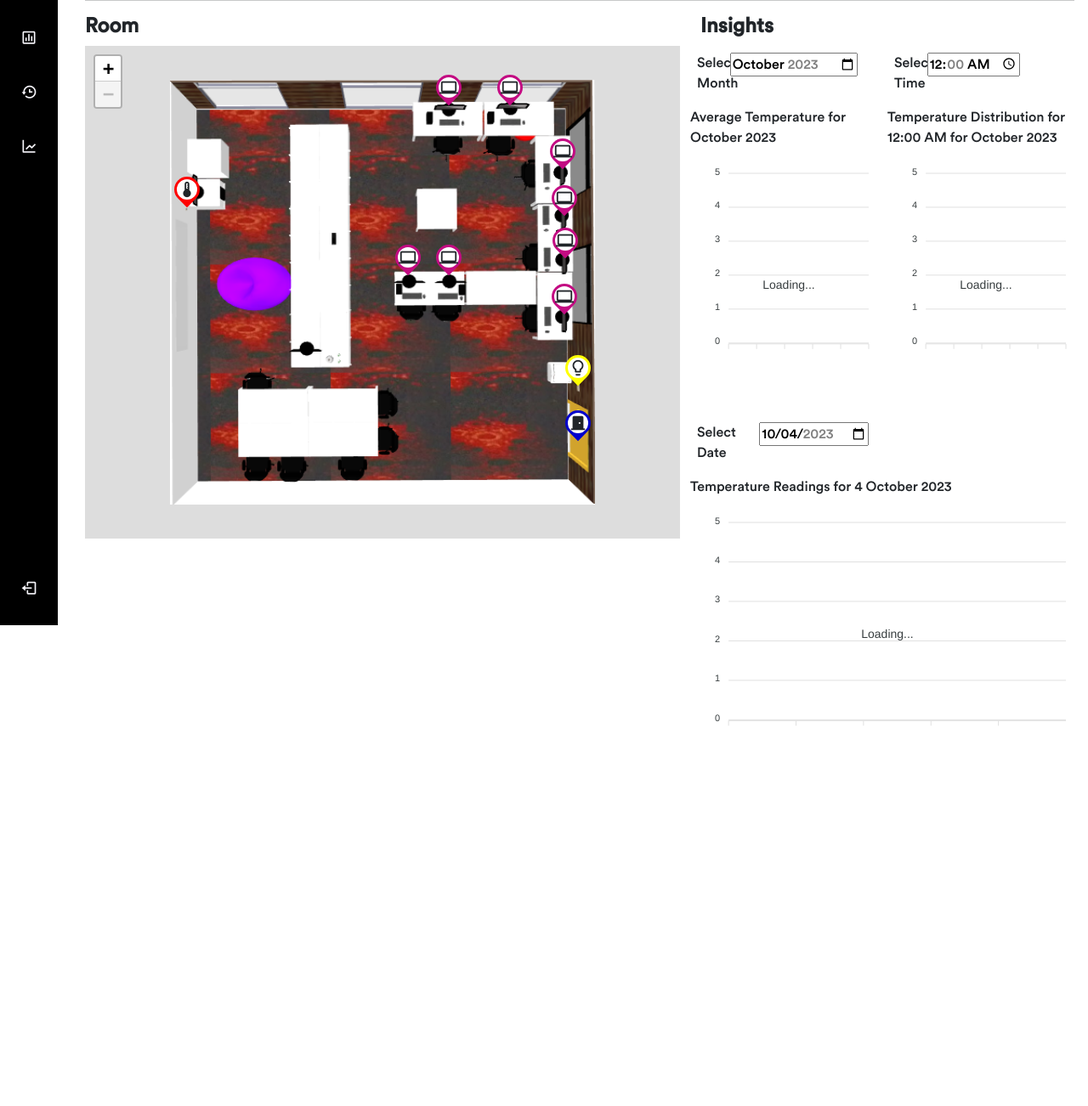
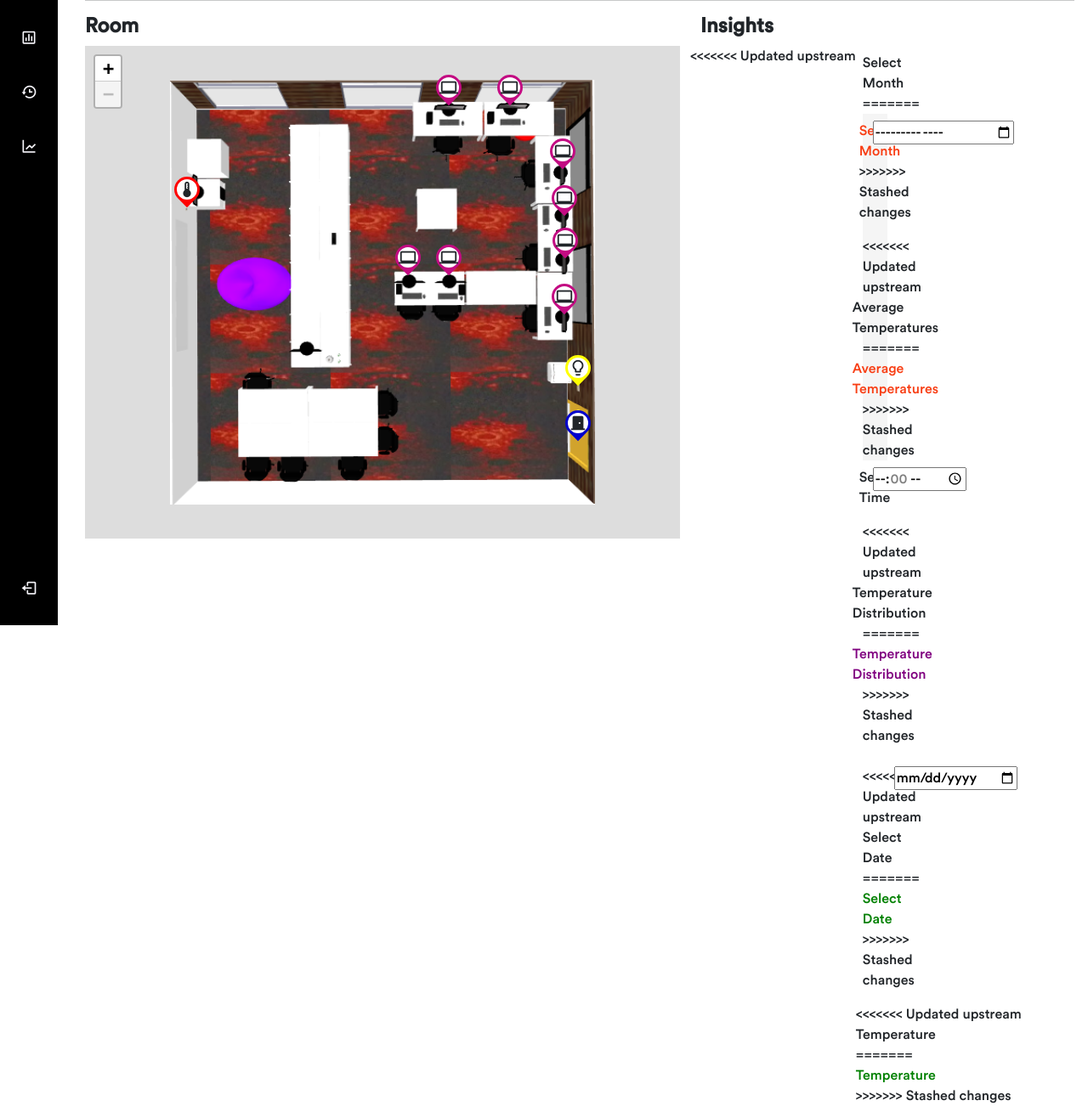
Before and after one commit to MoCode17/DigitalTwinSEPA21, a Flask app: page / in a window 1280 px wide. Shown: the part 64-1366 px from the top of the page at 85% size. Before the commit the page ends 918 px from the top, so only its background shows below. Run offline with Flask 2, Linux system fonts and the light colour scheme; data that the repository does not hold is empty; some libraries are stand-ins or nearby versions.

Commit message:
Update CSS

```diff
--- a/DT/static/js/home-charts.js
+++ b/DT/static/js/home-charts.js
@@ -160,6 +160,7 @@
     {date: currentDate},
     function(response) {
     data = response;
+<<<<<<< Updated upstream
     charts[1].updateSeries([{
         name: "Temperature",
         data: data
--- a/DT/templates/includes/home-charts.html
+++ b/DT/templates/includes/home-charts.html
@@ -2,11 +2,19 @@
     <h4><b>Insights</b></h4>
     <div class="row">
 
+<<<<<<< Updated upstream
       <div class="col">
         <div class="row">
 
           <div class="col-sm-2 p-2 ml-4 mb-2">
             <label for="month_picker">Select Month</label>
+=======
+      <div class="col" style="background-color: #F5F5F5;">
+        <div class="row">
+
+          <div class="col-sm-2 p-2 ml-4 mb-2">
+            <label for="month_picker" style="color: #F83E14;">Select Month</label>
+>>>>>>> Stashed changes
           </div>
 
           <div class="col-sm-4 p-2 mr-4 mb-1">
@@ -14,7 +22,11 @@
           </div>
 
         </div>
+<<<<<<< Updated upstream
         <div class="row" id="month_text">Average Temperatures</div>
+=======
+        <div class="row" id="month_text"  style="color: #F83E14;">Average Temperatures</div>
+>>>>>>> Stashed changes
         <div id="chart1"></div>
 
       </div>
@@ -32,7 +44,11 @@
           </div>
 
         </div>
+<<<<<<< Updated upstream
         <div class="row" id="time_text">Temperature Distribution</div>
+=======
+        <div class="row" id="time_text" style="color: purple;">Temperature Distribution</div>
+>>>>>>> Stashed changes
         <div id="chart3"></div>
 
       </div>
@@ -44,7 +60,11 @@
       <div class="row">
 
         <div class="col-sm-2 p-2 ml-4 mb-2">
+<<<<<<< Updated upstream
           <label for="date_picker">Select Date</label>
+=======
+          <label for="date_picker" style="color: green;">Select Date</label>
+>>>>>>> Stashed changes
         </div>
 
         <div class="col-sm-4 p-2 mr-4 mb-1">
@@ -52,7 +72,11 @@
         </div>
 
       </div>
+<<<<<<< Updated upstream
       <div class="row" id="date_text">Temperature</div>
+=======
+      <div class="row" id="date_text" style="color: green;">Temperature</div>
+>>>>>>> Stashed changes
       <div id="chart2"></div>
 
     </div>
```
